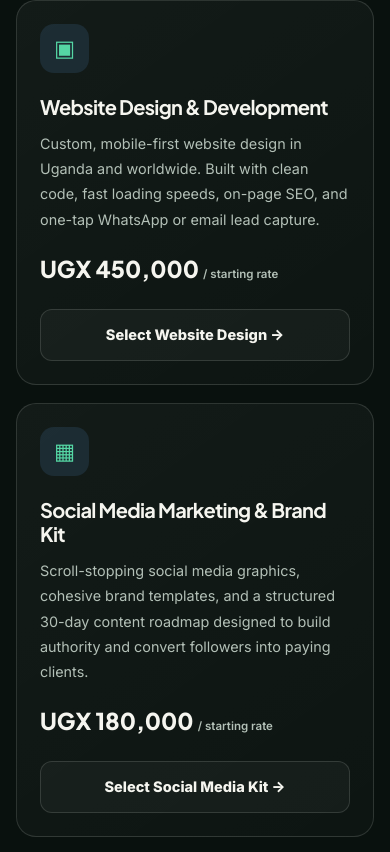
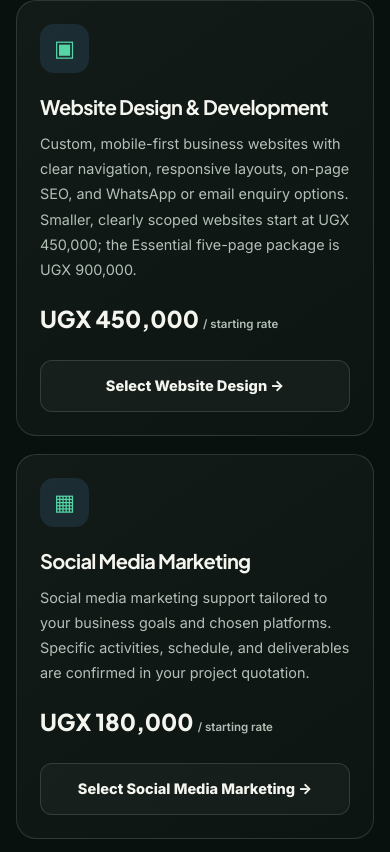
Before and after one commit to xonearma-jpg/Digitalbrandlift, a plain HTML site: page index.html in a window 390 px wide. Shown: the part 2172-3024 px from the top of the page. Drawn offline with Linux system fonts and the light colour scheme.

Commit message:
Clarify website pricing and align social media service scope

```diff
--- a/index.html
+++ b/index.html
@@ -91,8 +91,8 @@
           "@type": "Offer",
           "itemOffered": {
             "@type": "Service",
-            "name": "Social Media Marketing & Brand Kit",
-            "description": "Custom promotional graphics, brand templates, and 30-day social media content roadmaps."
+            "name": "Social Media Marketing",
+            "description": "Social media marketing support scoped to the business's selected platforms, goals, and agreed campaign activities."
           }
         }
       ]
@@ -1120,17 +1120,17 @@
           <article class="service-card" id="service-website-design">
             <div class="service-icon" aria-hidden="true">▣</div>
             <h3>Website Design &amp; Development</h3>
-            <p>Custom, mobile-first website design in Uganda and worldwide. Built with clean code, fast loading speeds, on-page SEO, and one-tap WhatsApp or email lead capture.</p>
+            <p>Custom, mobile-first business websites with clear navigation, responsive layouts, on-page SEO, and WhatsApp or email enquiry options. Smaller, clearly scoped websites start at UGX 450,000; the Essential five-page package is UGX 900,000.</p>
             <div class="price" data-ugx="UGX 450,000" data-usd="$125 USD">UGX 450,000 <small>/ starting rate</small></div>
             <button class="btn btn-outline choose-item" data-choice-key="service-web" aria-label="Select Website Design and Development service">Select Website Design →</button>
           </article>
 
           <article class="service-card" id="service-social-media">
             <div class="service-icon" aria-hidden="true">▦</div>
-            <h3>Social Media Marketing &amp; Brand Kit</h3>
-            <p>Scroll-stopping social media graphics, cohesive brand templates, and a structured 30-day content roadmap designed to build authority and convert followers into paying clients.</p>
+            <h3>Social Media Marketing</h3>
+            <p>Social media marketing support tailored to your business goals and chosen platforms. Specific activities, schedule, and deliverables are confirmed in your project quotation.</p>
             <div class="price" data-ugx="UGX 180,000" data-usd="$50 USD">UGX 180,000 <small>/ starting rate</small></div>
-            <button class="btn btn-outline choose-item" data-choice-key="service-social" aria-label="Select Social Media Marketing and Brand Kit service">Select Social Media Kit →</button>
+            <button class="btn btn-outline choose-item" data-choice-key="service-social" aria-label="Select Social Media Marketing service">Select Social Media Marketing →</button>
           </article>
 
           <article class="service-card" id="service-google-business">
@@ -1248,7 +1248,7 @@
               <li>Mobile-first design and enquiry form</li>
               <li>Google Business Profile setup or optimization</li>
               <li>Service-page structure and on-page SEO</li>
-              <li>6 custom social media promotional creatives</li>
+              <li>Social media marketing campaign setup and launch support</li>
               <li>Three structured revision rounds</li>
             </ul>
             <div class="delivery">Estimated timeline: 15–21 business days</div>
@@ -1263,8 +1263,8 @@
               <li>Custom website of up to 15 pages</li>
               <li>Tailored visual direction and responsive layouts</li>
               <li>Google Business Profile setup or optimization</li>
-              <li>8 custom social media promotional creatives</li>
-              <li>30-day social media content roadmap</li>
+              <li>Expanded social media marketing campaign planning and launch support</li>
+              <li>Social media marketing planning for launch</li>
               <li>Three structured revision rounds</li>
             </ul>
             <div class="delivery">Estimated timeline: 21–30 business days</div>
@@ -1301,7 +1301,7 @@
             <ul class="support-deliverables" id="supportDeliverables">
               <li>One agreed website text or contact update per month</li>
               <li>One Google Business Profile information update</li>
-              <li>One social media promotional creative per month</li>
+              <li>One agreed social media marketing task per month</li>
               <li>Monthly scope agreed before work begins</li>
             </ul>
           </div>
@@ -1374,7 +1374,7 @@
                 <option value="">Select a service or package</option>
                 <optgroup label="Individual services">
                   <option value="service-web">Website Design — UGX 450,000 starting rate</option>
-                  <option value="service-social">Social Media Brand Kit — UGX 180,000 starting rate</option>
+                  <option value="service-social">Social Media Marketing — UGX 180,000 starting rate</option>
                   <option value="service-google">Google Business Optimization — UGX 150,000 starting rate</option>
                 </optgroup>
                 <optgroup label="Complete packages">
@@ -1410,7 +1410,7 @@
         <div>
           <span class="eyebrow">Operations Base · Local SEO</span>
           <h2>Based in <span class="gradient-text">Kampala, working globally.</span></h2>
-          <p style="margin-top:15px">Digital Brand Lift partners with local businesses across Kampala and Uganda—and remote clients worldwide—to build fast websites, Google Business Profiles, and social media brand assets.</p>
+          <p style="margin-top:15px">Digital Brand Lift partners with local businesses across Kampala and Uganda—and remote clients worldwide—to build fast websites, Google Business Profiles, and social media marketing support.</p>
           <a class="btn btn-outline" style="margin-top:22px" href="https://www.google.com/maps/search/?api=1&amp;query=Kampala%2C%20Uganda" target="_blank" rel="noopener">Open in Google Maps ↗</a>
         </div>
         <div class="map-frame">
@@ -1435,7 +1435,7 @@
           <h4>Services &amp; Solutions</h4>
           <a href="#service-website-design">Website Design Uganda</a>
           <a href="#service-google-business">Google Business Profile SEO</a>
-          <a href="#service-social-media">Social Media Marketing Kits</a>
+          <a href="#service-social-media">Social Media Marketing</a>
           <a href="#templates">Clinic, Restaurant &amp; Salon Sites</a>
           <a href="#packages">Web Design &amp; SEO Packages</a>
           <a href="#support">Monthly Website Support</a>
@@ -1504,7 +1504,7 @@
 
     const catalogLabels = {
       "service-web": { UGX: "Website Design — UGX 450,000 starting rate", USD: "Website Design — $125 USD starting rate" },
-      "service-social": { UGX: "Social Media Brand Kit — UGX 180,000 starting rate", USD: "Social Media Brand Kit — $50 USD starting rate" },
+      "service-social": { UGX: "Social Media Marketing — UGX 180,000 starting rate", USD: "Social Media Marketing — $50 USD starting rate" },
       "service-google": { UGX: "Google Business Optimization — UGX 150,000 starting rate", USD: "Google Business Optimization — $45 USD starting rate" },
       "pkg-starter": { UGX: "Essential Website — UGX 900,000", USD: "Essential Website — $245 USD" },
       "pkg-visibility": { UGX: "Business Growth — UGX 1,800,000", USD: "Business Growth — $490 USD" },
@@ -1539,7 +1539,7 @@
         items: [
           "Up to two website content updates per month",
           "Up to two Google Business Profile updates per month",
-          "Up to three social media promotional creatives per month",
+          "Up to three agreed social media marketing tasks per month",
           "Monthly content plan and progress check-in"
         ]
       },
@@ -1553,8 +1553,8 @@
         items: [
           "Up to four website content updates per month",
           "Regular Google Business Profile updates",
-          "Up to six social media promotional creatives per month",
-          "Monthly social media content roadmap",
+          "Up to six agreed social media marketing tasks per month",
+          "Monthly social media activity summary",
           "Monthly progress summary"
         ]
       }
```
